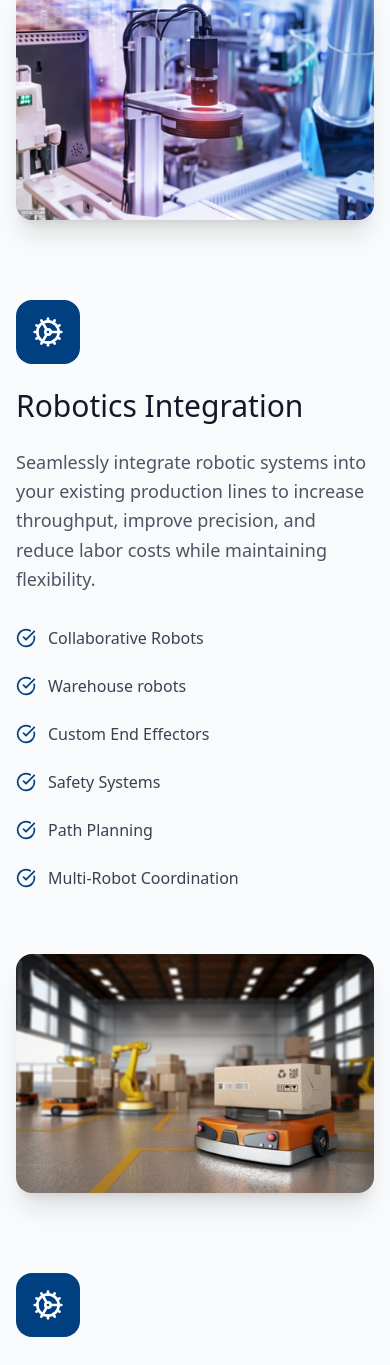
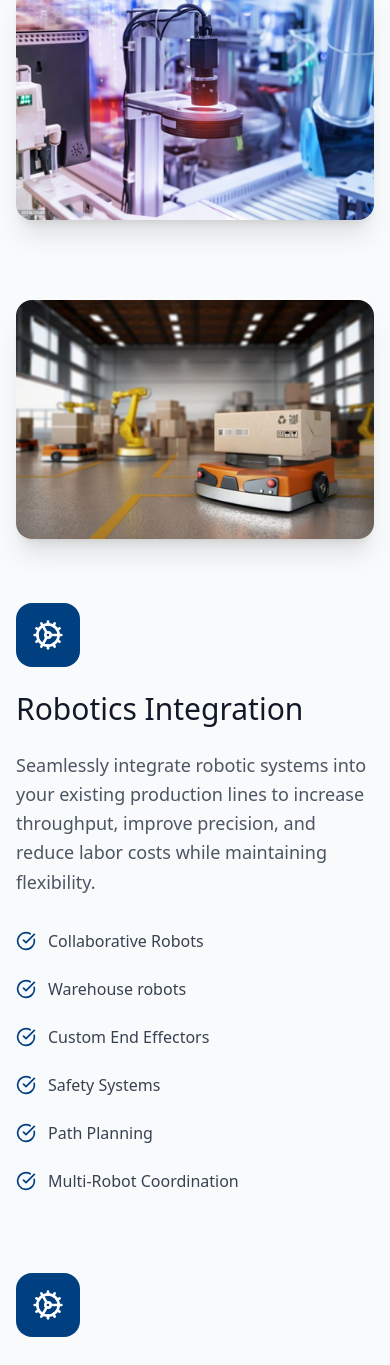
Before and after one commit to pradyumna-aseiro/Aseiro-website, a Next.js app: page /solutions in a window 390 px wide. Shown: the part 1606-2971 px from the top of the page. Built offline with nearby package versions, Linux system fonts and the light colour scheme.

Commit message:
fixed robotics image in solutions

```diff
--- a/components/SolutionsPage/SolutionsDetails.tsx
+++ b/components/SolutionsPage/SolutionsDetails.tsx
@@ -54,15 +54,6 @@ export default function SolutionsDetails() {
 
           {/* Robotics Integration Detail */}
           <div className="grid lg:grid-cols-2 gap-16 items-center">
-            <div className="order-2 lg:order-1 relative">
-              <Image
-                src="/solutions-warehouse.png"
-                alt="Robotics Integration"
-                width={600}
-                height={400}
-                className="rounded-2xl shadow-xl"
-              />
-            </div>
             <div className="order-1 lg:order-2">
               <div className="w-16 h-16 bg-[#004080] rounded-2xl flex items-center justify-center mb-6">
                 <Cog className="h-8 w-8 text-white" />
@@ -87,13 +78,22 @@ export default function SolutionsDetails() {
                 ))}
               </div>
             </div>
+            <div className="relative">
+              <Image
+                src="/solutions-warehouse.png"
+                alt="Robotics Integration"
+                width={600}
+                height={400}
+                className="rounded-2xl shadow-xl"
+              />
+            </div>
           </div>
 
           {/* Process Automation Detail */}
           <div className="grid lg:grid-cols-2 gap-16 items-center">
             <div>
                 <div className="w-16 h-16 bg-[#004080] rounded-2xl flex items-center justify-center mb-6">
-                <Cog className="h-8 w-8 text-white" />
+                    <Cog className="h-8 w-8 text-white" />
                 </div>
                 <h3 className="text-3xl font-light text-gray-900 mb-6">Process Automation</h3>
                 <p className="text-lg text-gray-600 mb-8 leading-relaxed">
```
